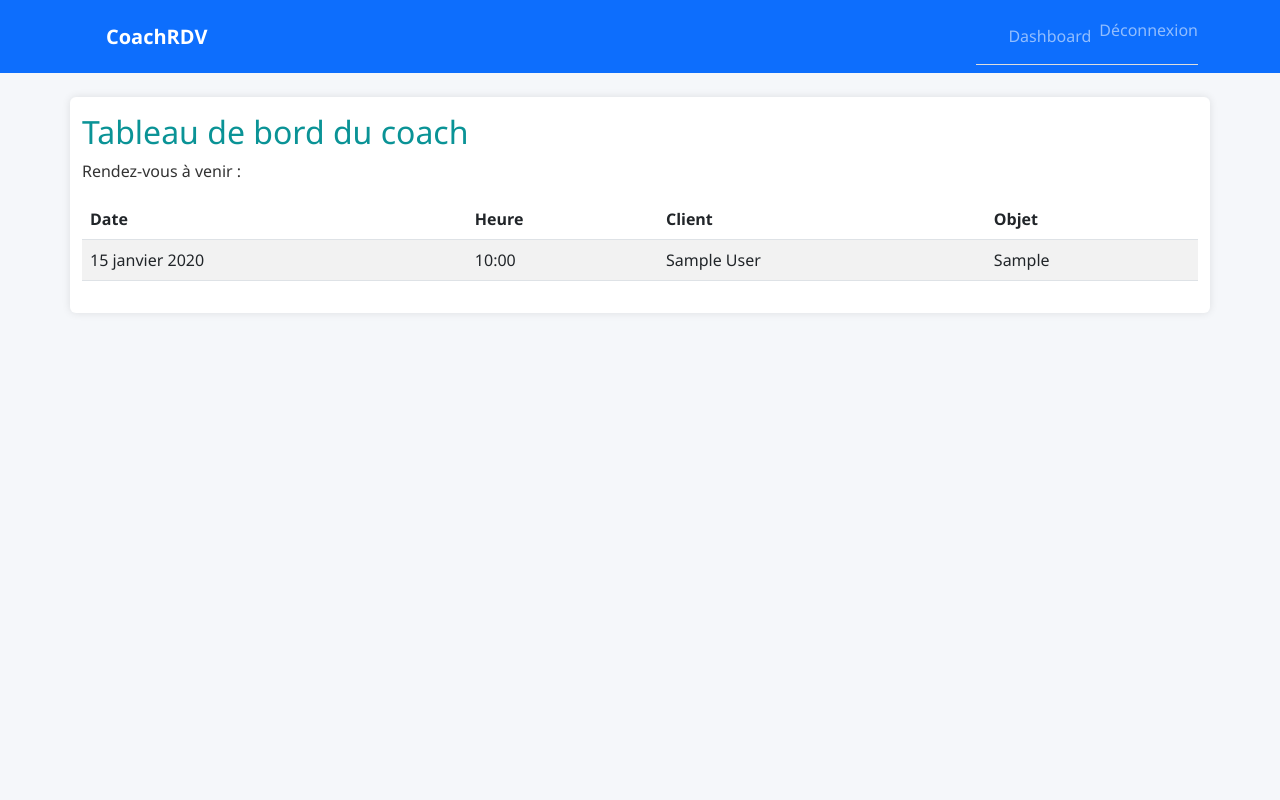
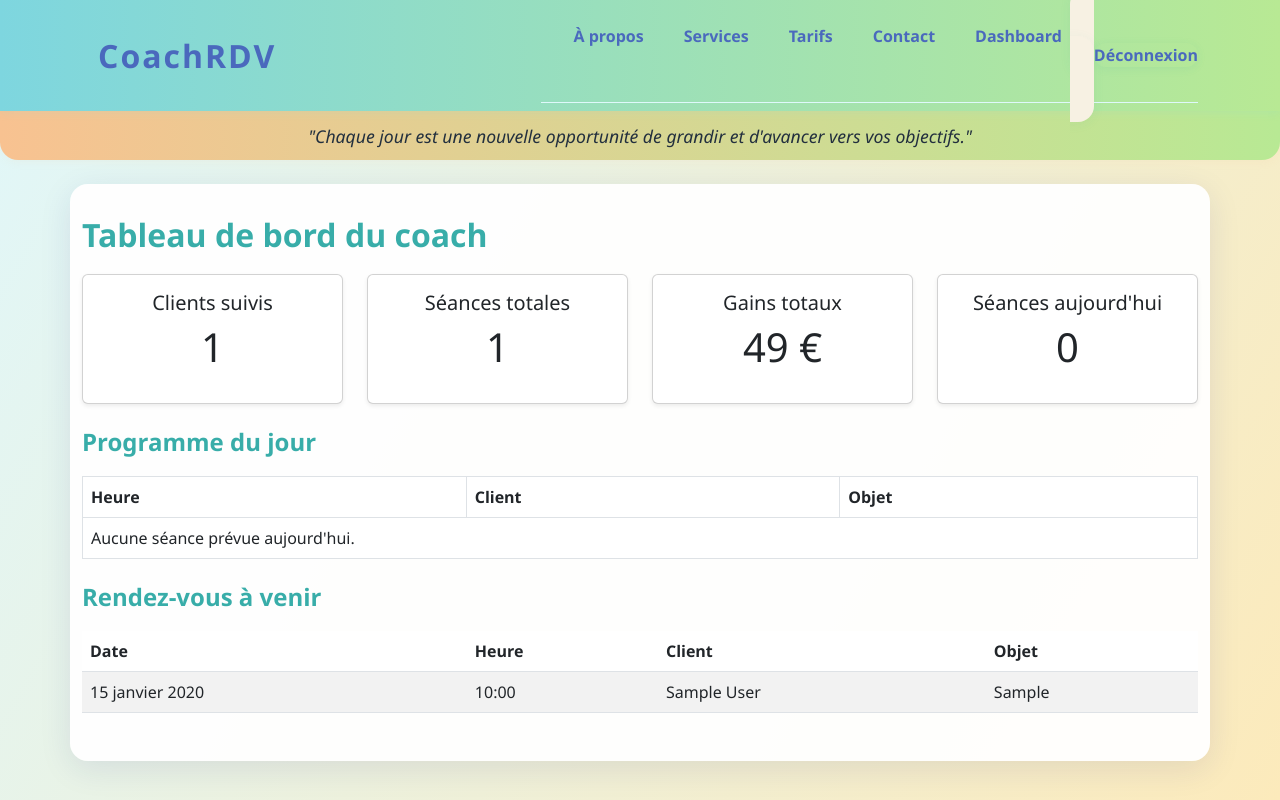
Before and after one commit to Adjaaaaaaaa/application-de-prise-de-rendez, a Django app: page /dashboard/ in a window 1280 px wide. Run offline with Django 4.2, Linux system fonts and the light colour scheme; a user stored in the database is signed in; tables that the repository leaves empty hold one stand-in row (values such as "Sample post").

Commit message:
VERSION 2

```diff
--- a/coach_rdv_project/rdv_app/static/rdv_app/styles.css
+++ b/coach_rdv_project/rdv_app/static/rdv_app/styles.css
@@ -2,54 +2,67 @@
 
 body {
     font-family: 'Segoe UI', Tahoma, Geneva, Verdana, sans-serif;
-    background-color: #f5f7fa;
+    background: linear-gradient(120deg, #e0f7fa 0%, #fceabb 100%);
     color: #333;
     margin: 0;
     padding: 0;
+    min-height: 100vh;
 }
 
-header {
-    background-color: #005f73;
-    color: white;
-    padding: 1rem 2rem;
-    display: flex;
-    justify-content: space-between;
-    align-items: center;
+header, .navbar, nav {
+    background: linear-gradient(90deg, #7ed6df 0%, #b8e994 100%);
+    color: #3d3d3d;
+    box-shadow: 0 2px 8px rgba(126, 214, 223, 0.15);
 }
 
-header h1 {
+header h1, .navbar-brand {
     margin: 0;
-    font-size: 1.8rem;
+    font-size: 2rem;
+    font-weight: bold;
+    color: #4a69bd;
+    letter-spacing: 2px;
 }
 
-nav a {
-    color: white;
+nav a, .navbar-nav .nav-link {
+    color: #4a69bd !important;
     margin-left: 1.5rem;
     text-decoration: none;
     font-weight: 600;
+    border-radius: 20px;
+    padding: 0.3rem 1rem;
+    transition: background 0.2s, color 0.2s;
 }
 
-nav a:hover {
-    text-decoration: underline;
+nav a:hover, .navbar-nav .nav-link:hover {
+    background: #b8e994;
+    color: #222f3e !important;
+    text-decoration: none;
 }
 
 main {
     max-width: 900px;
     margin: 2rem auto;
-    padding: 1rem 2rem;
-    background-color: white;
-    box-shadow: 0 0 8px rgba(0,0,0,0.1);
-    border-radius: 6px;
+    padding: 2rem 2.5rem;
+    background: rgba(255,255,255,0.95);
+    box-shadow: 0 8px 32px 0 rgba(31, 38, 135, 0.10);
+    border-radius: 18px;
 }
 
-h2 {
-    color: #0a9396;
+h2, h3, h4 {
+    color: #38ada9;
+    font-weight: 700;
+    margin-bottom: 1.2rem;
 }
 
 form {
     display: flex;
     flex-direction: column;
-    max-width: 400px;
+    max-width: 420px;
+    background: #f7f1e3;
+    padding: 2rem 1.5rem;
+    border-radius: 16px;
+    box-shadow: 0 2px 12px rgba(56, 173, 169, 0.07);
+    margin-bottom: 2rem;
 }
 
 form input[type="text"],
@@ -58,26 +71,37 @@ form input[type="time"],
 form input[type="password"],
 form input[type="email"],
 form textarea {
-    padding: 0.5rem;
-    margin-bottom: 1rem;
-    border: 1px solid #ccc;
-    border-radius: 4px;
+    padding: 0.7rem;
+    margin-bottom: 1.2rem;
+    border: 1px solid #b8e994;
+    border-radius: 8px;
     font-size: 1rem;
+    background: #fffbe7;
+    transition: border 0.2s;
+}
+
+form input:focus, form textarea:focus {
+    border: 1.5px solid #38ada9;
+    outline: none;
 }
 
 form button {
-    padding: 0.6rem;
-    background-color: #0a9396;
-    color: white;
+    padding: 0.7rem;
+    background: linear-gradient(90deg, #38ada9 0%, #b8e994 100%);
+    color: #fff;
     font-weight: 700;
     border: none;
-    border-radius: 4px;
+    border-radius: 24px;
     cursor: pointer;
-    transition: background-color 0.3s ease;
+    font-size: 1.1rem;
+    box-shadow: 0 2px 8px rgba(56, 173, 169, 0.10);
+    transition: background 0.3s, transform 0.2s;
 }
 
 form button:hover {
-    background-color: #005f73;
+    background: linear-gradient(90deg, #b8e994 0%, #38ada9 100%);
+    color: #222f3e;
+    transform: translateY(-2px) scale(1.03);
 }
 
 ul {
@@ -86,15 +110,30 @@ ul {
 }
 
 ul li {
-    padding: 0.5rem 0;
-    border-bottom: 1px solid #ddd;
+    padding: 0.7rem 0;
+    border-bottom: 1px solid #dff9fb;
 }
 
 a {
-    color: #005f73;
+    color: #4a69bd;
     text-decoration: none;
+    transition: color 0.2s;
 }
 
 a:hover {
+    color: #38ada9;
     text-decoration: underline;
 }
+
+/* Ajout d'un message inspirant en haut de la page */
+.inspiration {
+    background: linear-gradient(90deg, #f8c291 0%, #b8e994 100%);
+    color: #222f3e;
+    text-align: center;
+    padding: 0.7rem 0;
+    font-size: 1.1rem;
+    font-style: italic;
+    border-radius: 0 0 18px 18px;
+    margin-bottom: 1.5rem;
+    box-shadow: 0 2px 8px rgba(248, 194, 145, 0.10);
+}
--- a/coach_rdv_project/rdv_app/templates/rdv_app/base.html
+++ b/coach_rdv_project/rdv_app/templates/rdv_app/base.html
@@ -11,14 +11,23 @@
 <nav class="navbar navbar-expand-lg navbar-dark bg-primary">
   <div class="container">
     <a class="navbar-brand" href="{% url 'accueil' %}">CoachRDV</a>
-    <div>
+    <button class="navbar-toggler" type="button" data-bs-toggle="collapse" data-bs-target="#navbarNav">
+      <span class="navbar-toggler-icon"></span>
+    </button>
+    <div class="collapse navbar-collapse" id="navbarNav">
       <ul class="navbar-nav ms-auto">
+        <li class="nav-item"><a class="nav-link" href="{% url 'about' %}">À propos</a></li>
+        <li class="nav-item"><a class="nav-link" href="{% url 'services' %}">Services</a></li>
+        <li class="nav-item"><a class="nav-link" href="{% url 'pricing' %}">Tarifs</a></li>
+        <li class="nav-item"><a class="nav-link" href="{% url 'contact' %}">Contact</a></li>
         {% if user.is_authenticated %}
-          <li class="nav-item"><a class="nav-link" href="{% url 'dashboard' %}">Dashboard</a></li>
           <li class="nav-item">
-            <form method="post" action="{% url 'logout' %}" style="display:inline;">
+            <a class="nav-link" href="{% url 'dashboard' %}">Dashboard</a>
+          </li>
+          <li class="nav-item">
+            <form action="{% url 'logout' %}" method="post" class="d-inline">
               {% csrf_token %}
-              <button type="submit" class="btn btn-link nav-link" style="display:inline; padding:0; border:none; background:none;">Déconnexion</button>
+              <button type="submit" class="nav-link btn btn-link text-white p-0">Déconnexion</button>
             </form>
           </li>
         {% else %}
@@ -30,6 +39,10 @@
   </div>
 </nav>
 
+<div class="inspiration">
+    "Chaque jour est une nouvelle opportunité de grandir et d'avancer vers vos objectifs."
+</div>
+
 <main class="container mt-4">
   {% block content %}{% endblock %}
 </main>
--- a/coach_rdv_project/rdv_app/templates/rdv_app/dashboard_coach.html
+++ b/coach_rdv_project/rdv_app/templates/rdv_app/dashboard_coach.html
@@ -3,8 +3,65 @@
 
 {% block content %}
 <h2>Tableau de bord du coach</h2>
-<p>Rendez-vous à venir :</p>
 
+<div class="row mb-4">
+  <div class="col-md-3">
+    <div class="card text-center shadow-sm">
+      <div class="card-body">
+        <h5 class="card-title">Clients suivis</h5>
+        <p class="display-6">{{ nb_clients }}</p>
+      </div>
+    </div>
+  </div>
+  <div class="col-md-3">
+    <div class="card text-center shadow-sm">
+      <div class="card-body">
+        <h5 class="card-title">Séances totales</h5>
+        <p class="display-6">{{ nb_seances }}</p>
+      </div>
+    </div>
+  </div>
+  <div class="col-md-3">
+    <div class="card text-center shadow-sm">
+      <div class="card-body">
+        <h5 class="card-title">Gains totaux</h5>
+        <p class="display-6">{{ gain_total }} €</p>
+      </div>
+    </div>
+  </div>
+  <div class="col-md-3">
+    <div class="card text-center shadow-sm">
+      <div class="card-body">
+        <h5 class="card-title">Séances aujourd'hui</h5>
+        <p class="display-6">{{ programme_jour|length }}</p>
+      </div>
+    </div>
+  </div>
+</div>
+
+<h4>Programme du jour</h4>
+<table class="table table-bordered">
+  <thead>
+    <tr>
+      <th>Heure</th>
+      <th>Client</th>
+      <th>Objet</th>
+    </tr>
+  </thead>
+  <tbody>
+    {% for seance in programme_jour %}
+    <tr>
+      <td>{{ seance.heure_debut }}</td>
+      <td>{{ seance.client.get_full_name }}</td>
+      <td>{{ seance.objet }}</td>
+    </tr>
+    {% empty %}
+    <tr><td colspan="3">Aucune séance prévue aujourd'hui.</td></tr>
+    {% endfor %}
+  </tbody>
+</table>
+
+<h4 class="mt-4">Rendez-vous à venir</h4>
 <table class="table table-striped">
   <thead>
     <tr>
--- a/coach_rdv_project/rdv_app/urls.py
+++ b/coach_rdv_project/rdv_app/urls.py
@@ -16,4 +16,12 @@ urlpatterns = [
 
     # Prise de RDV
     path('prendre-rdv/', views.prendre_rdv, name='prise_rdv'),
+
+    path('about/', views.about_view, name='about'),
+
+    path('services/', views.services_view, name='services'),
+
+    path('tarifs/', views.pricing_view, name='pricing'),
+
+    path('contact/', views.contact_view, name='contact'),
 ]
--- a/coach_rdv_project/rdv_app/views.py
+++ b/coach_rdv_project/rdv_app/views.py
@@ -5,6 +5,7 @@ from django.contrib.auth.decorators import login_required
 from django.contrib.auth.models import Group
 from .models import Seance
 from .forms import SeanceForm
+from datetime import date
 
 def accueil(request):
     return render(request, 'rdv_app/accueil.html')
@@ -29,11 +30,25 @@ def dashboard(request):
     is_coach = request.user.groups.filter(name='coach').exists() or request.user.is_superuser
     if is_coach:
         seances = Seance.objects.all().order_by('date', 'heure_debut')
+        # Statistiques coach
+        nb_clients = Seance.objects.values('client').distinct().count()
+        nb_seances = Seance.objects.count()
+        gain_total = nb_seances * 49  # 49€ par séance
+        today = date.today()
+        programme_jour = Seance.objects.filter(date=today).order_by('heure_debut')
         template = 'rdv_app/dashboard_coach.html'
+        context = {
+            'seances': seances,
+            'nb_clients': nb_clients,
+            'nb_seances': nb_seances,
+            'gain_total': gain_total,
+            'programme_jour': programme_jour,
+        }
     else:
         seances = Seance.objects.filter(client=request.user).order_by('date', 'heure_debut')
         template = 'rdv_app/dashboard_client.html'
-    return render(request, template, {'seances': seances})
+        context = {'seances': seances}
+    return render(request, template, context)
 
 @login_required
 def prendre_rdv(request):
@@ -47,3 +62,15 @@ def prendre_rdv(request):
     else:
         form = SeanceForm()
     return render(request, 'rdv_app/prise_rdv.html', {'form': form})
+
+def about_view(request):
+    return render(request, 'rdv_app/about.html')
+
+def services_view(request):
+    return render(request, 'rdv_app/services.html')
+
+def pricing_view(request):
+    return render(request, 'rdv_app/pricing.html')
+
+def contact_view(request):
+    return render(request, 'rdv_app/contact.html')
```
Also changed, not shown: coach_rdv_project/rdv_app/templates/rdv_app/about.html (added, +16 -0 lines), coach_rdv_project/rdv_app/templates/rdv_app/accueil.html (+4 -22 lines), coach_rdv_project/rdv_app/templates/rdv_app/contact.html (added, +29 -0 lines), coach_rdv_project/rdv_app/templates/rdv_app/pricing.html (added, +35 -0 lines), coach_rdv_project/rdv_app/templates/rdv_app/services.html (added, +37 -0 lines), coach_rdv_project/rdv_app/templates/rdv_app/signup.html (renamed from coach_rdv_project/rdv_app/templates/rdv_app/singup.html).
